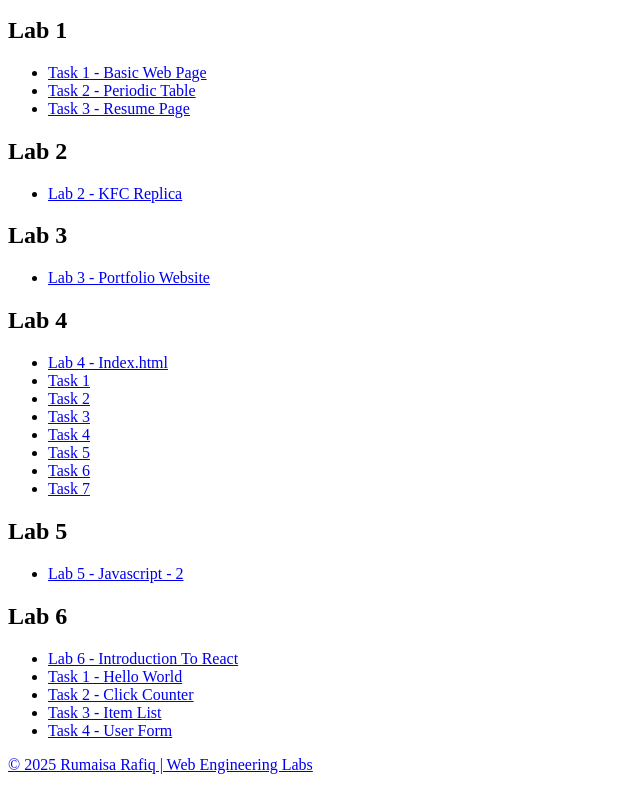
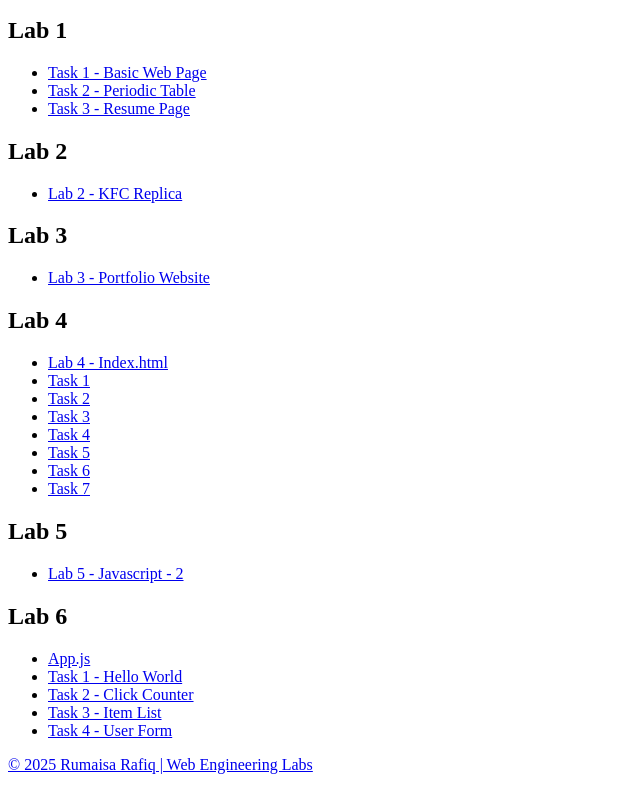
Before and after one commit to Rumaisa-Rafiq-codes/Web-Engineering-Labs, a plain HTML site: page index.html in a window 1280 px wide. Shown: the part 101-891 px from the top of the page, without its empty margins (0-640 px from the left). Drawn offline with Linux system fonts and the light colour scheme.

Commit message:
Update index.html

```diff
--- a/index.html
+++ b/index.html
@@ -46,7 +46,7 @@
 
     <h2>Lab 6</h2>
     <ul>
-        <li><a href="Lab6/">Lab 6 - Introduction To React</a></li>
+        <li><a href="Lab6/App.js">App.js</a></li>
         <li><a href="Lab6/HelloWorld.js">Task 1 - Hello World</li>
         <li><a href="Lab6/ClickCounter.js">Task 2 - Click Counter</li>
         <li><a href="Lab6/ItemList.js">Task 3 - Item List</li>
```
